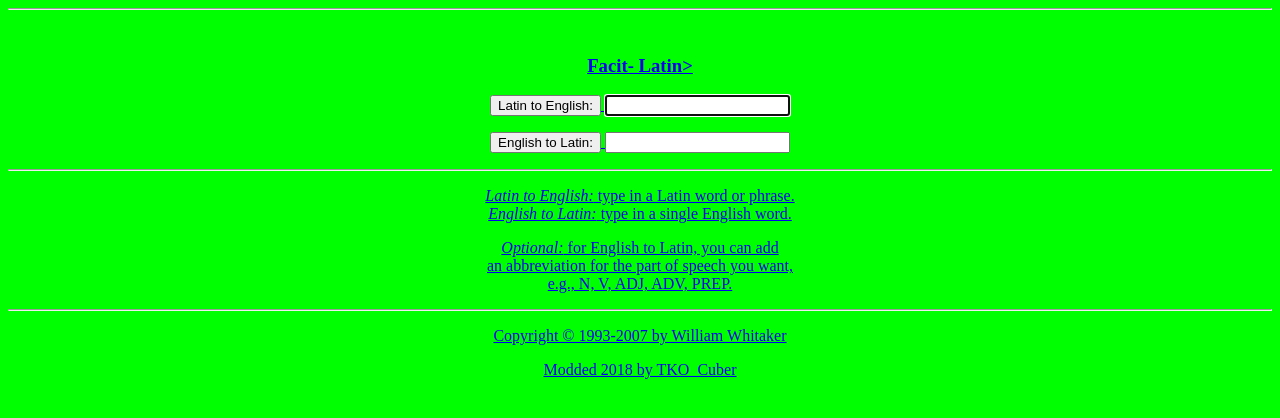
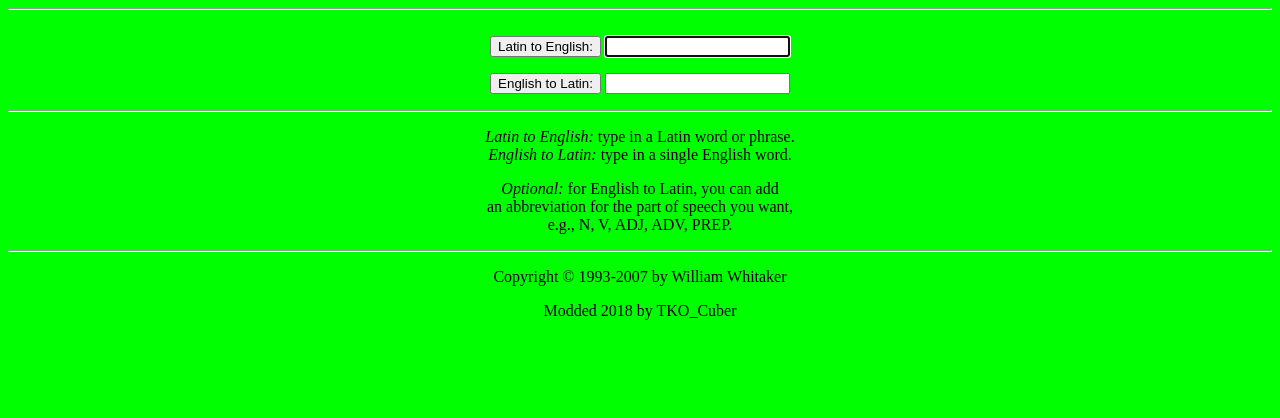
Before and after one commit to TKO-Cuber/facit, a plain HTML site: page index.html in a window 1280 px wide. Drawn offline with Linux system fonts and the light colour scheme.

Commit message:
Update index.html

```diff
--- a/index.html
+++ b/index.html
@@ -10,7 +10,6 @@
   <body>
         <hr>
           <br>
-            <h3 align="center"><a href="http://archives.nd.edu/cgi-bin/words.exe">Facit- Latin><English</a></h3>
         </hr>
         <center>
           <form method="get" action="http://archives.nd.edu/cgi-bin/wordz.pl">
```
